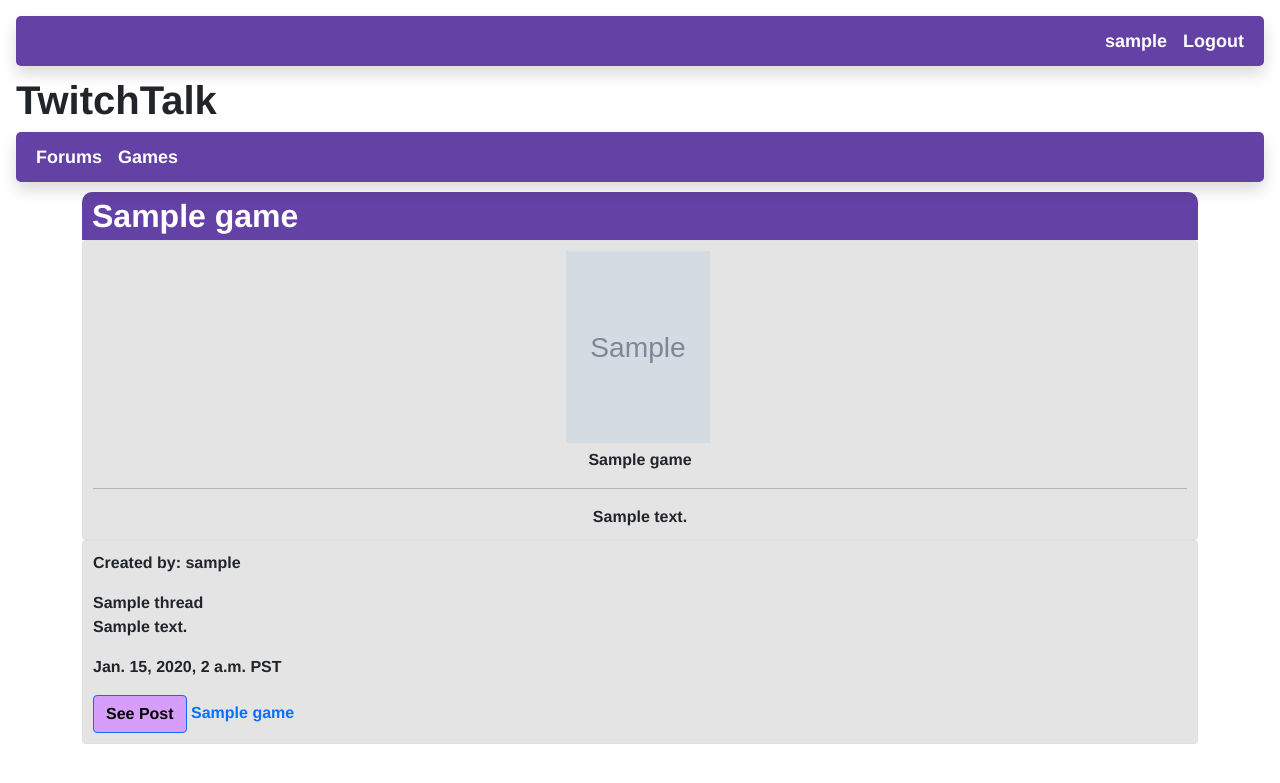
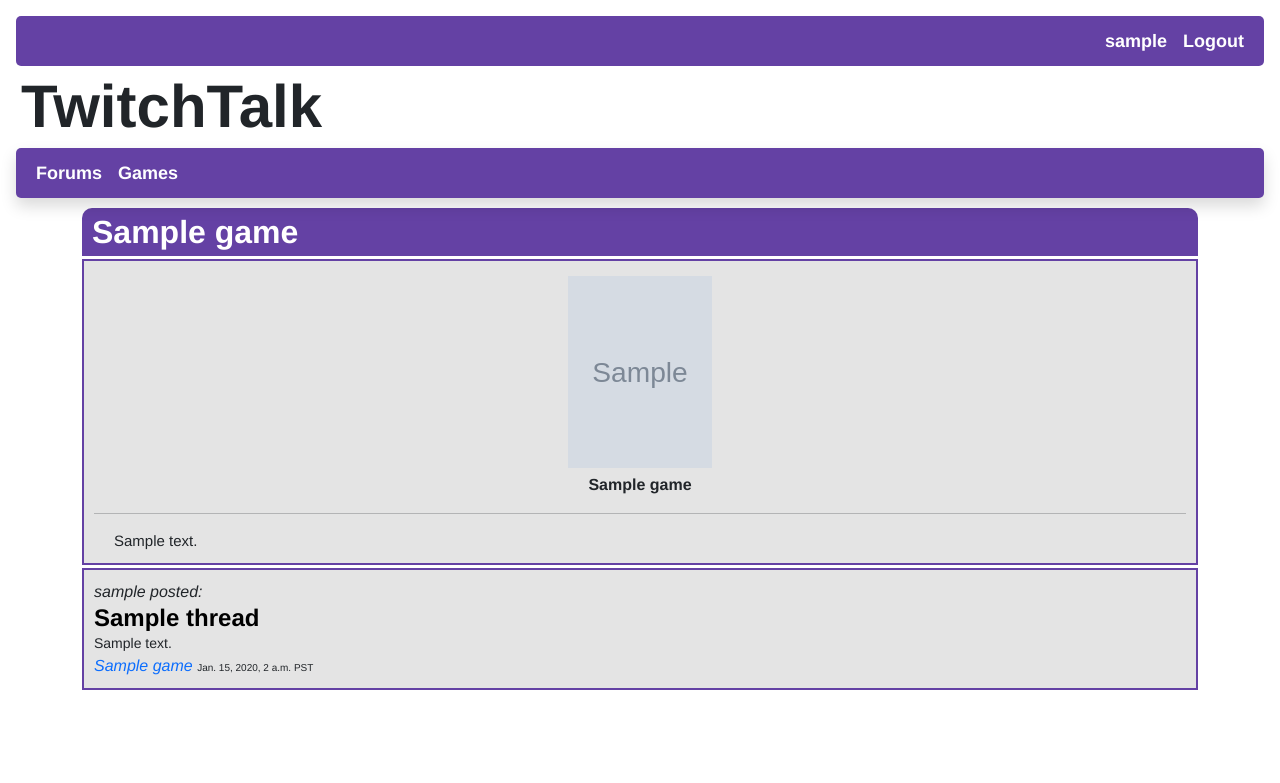
Before and after one commit to Lamsauce/twitchtalk, a Django app: page /games/1/ in a window 1280 px wide. Shown: the top 783 px of the page. Run offline with Django 3.2, Linux system fonts and the light colour scheme; a user stored in the database is signed in; tables that the repository leaves empty hold one stand-in row (values such as "Sample post"); grey boxes marked "Sample" are stand-in pictures.

Commit message:
Mostly thread stylings, still some to fix. Games index now has animations.

```diff
--- a/main_app/static/css/style.css
+++ b/main_app/static/css/style.css
@@ -16,8 +16,17 @@ nav {
     font-size: 18px;
 }
 
+.nav-link:hover {
+    color: rgb(214, 214, 214);
+}
+
+#inactive-navlink:hover {
+    color: white;
+}
+
 .title-logo {
-    padding-top: 10px;
+    padding: 5px;
+    font-size: 60px;
 }
 
 .page-content-header {
@@ -38,6 +47,7 @@ nav {
 
 #addButton {
     float: right;
+    margin-right: 5px;
 }
 
 .btn {
@@ -45,18 +55,83 @@ nav {
     color: black;
 }
 
-/* Post Customization */
+/* Content Customization */
+.thread-user {
+    text-decoration: none;
+    font-style: italic;
+    font-weight: normal !important;
+}
+
 .game-category {
     text-decoration: none;
+    font-style: italic;
+    font-weight: normal !important;
 }
+
+.game-category:hover {
+    text-decoration: underline;
+}
+
+.card {
+    border: 2px solid #6441A4;
+    border-radius: 0px;
+    margin-top: 3px;
+}
+
+.post-title {
+    text-decoration: none;
+    color: black;
+}
+
+.post-title:hover {
+    text-decoration: underline;
+    color: rgb(54, 54, 54);
+}
+
+h1 {
+    font-size: 24px;
+    margin-bottom: 0px;
+}
+
+.created-at{
+    font-weight: normal !important;
+    font-size: 10px;
+}
+
+.post-description {
+    font-weight: normal !important;
+    font-size: 14px;
+}
+
+p {
+    margin-bottom: 0px;
+}
+
 
 /* Games on games index and show page */
 
 img {
     width: 144px;
     height: 192px;
-    margin-right: 5px;
-    margin-bottom: 5px;
+    margin: 5px;
+}
+
+.img-hover {
+
+/* @CREDITS: Grow on hover animation by Ian Lunn - https://ianlunn.github.io/Hover/ */
+    display: inline-block;
+    -webkit-transform: perspective(1px) translateZ(0);
+    transform: perspective(1px) translateZ(0);
+    box-shadow: 0 0 1px rgb(0 0 0 / 0%);
+    -webkit-transition-duration: 0.3s;
+    transition-duration: 0.3s;
+    -webkit-transition-property: transform;
+    transition-property: transform;
+}
+
+.img-hover:hover {
+    -webkit-transform: scale(1.1);
+    transform: scale(1.1);
 }
 
 #game-links {
@@ -69,6 +144,14 @@ img {
 
 #game-logo-layout{
     text-align: center;
+}
+
+.game-description {
+    font-weight: 400 !important;
+    text-align:justify;
+    padding-left: 20px;
+    padding-right: 20px;
+    font-size: 15px;
 }
 
 /*
--- a/main_app/templates/base.html
+++ b/main_app/templates/base.html
@@ -23,25 +23,8 @@
 
 <div class="nav-area p-3">
     <!-- TOP NAVBAR / REGISTRATION | LOGIN -->
-<!--     <header class="navbar">
-        <nav>
-            <div class="nav-wrapper">
-                <ul class="right">
-                    {% if user.is_authenticated %}
-                    <li><a href="{% url 'addthread' %}">Add Post</a></li>
-                    <li><a href="{% url 'profile' %}">{{ user.username }}</a></li>
-                    <li><a href="{% url 'logout' %}">Logout</a></li>
 
-                    {% else %}
-                    <li><a href="{% url 'register' %}">Register</a></li>
-                    <li id="li-login"><a href="{% url 'login' %}">Login</a></li>
-                    {% endif %}
-                </ul>
-            </div>
-        </nav>
-    </header> -->
-
-    <nav class="navbar navbar-expand-lg main-navbar-color shadow">
+    <nav class="navbar navbar-expand-lg main-navbar-color">
         <div class="container-fluid">
           <button class="navbar-toggler" type="button" data-bs-toggle="collapse" data-bs-target="#navbarNav" aria-controls="navbarNav" aria-expanded="false" aria-label="Toggle navigation">
             <span class="navbar-toggler-icon"></span>
@@ -50,7 +33,7 @@
             <ul class="navbar-nav">
                 {% if user.is_authenticated %}
                 <!-- <li><a href="{% url 'addthread' %}">Add Post</a></li> -->
-                <li class="nav-item"><a class="nav-link" href="{% url 'profile' %}">{{ user.username }}</a></li>
+                <li class="nav-item"><a class="nav-link" id="inactive-navlink">{{ user.username }}</a></li>
                 <li class="nav-item"><a class="nav-link" href="{% url 'logout' %}">Logout</a></li>
 
                 {% else %}
@@ -64,17 +47,6 @@
 
     <!-- THE LOGO between navbars -->
     <h1 class="title-logo">TwitchTalk</h1>
-
-  <!--       <nav>
-            <div class="nav-wrapper">
-                <ul class="left">
-                    <li><a href="{% url 'home' %}">Forums</a></li>
-                    <li><a href="{% url 'games' %}">Games</a></li>
-                </ul>
-            </div>
-        </nav>
-</div> -->
-
 <nav class="navbar navbar-expand-lg main-navbar-color shadow">
     <div class="container-fluid">
       <button class="navbar-toggler" type="button" data-bs-toggle="collapse" data-bs-target="#navbarNav" aria-controls="navbarNav" aria-expanded="false" aria-label="Toggle navigation">
--- a/main_app/templates/games.html
+++ b/main_app/templates/games.html
@@ -9,7 +9,7 @@
 
     {% for game in games|dictsort:"title.lower" %}
             <a id="game-links" href="{% url 'showgame' game.id %}">
-                <img id="game-logo" src="{{ game.image.url }}" alt="Logo">
+                <img class="img-hover" id="game-logo" src="{{ game.image.url }}" alt="Logo">
             </a>
 
     {% endfor %}
--- a/main_app/templates/showgame.html
+++ b/main_app/templates/showgame.html
@@ -9,19 +9,26 @@
     <img src="{{ game.image.url }}" alt="Logo">
     <p>{{ game.title }}</p>
     <hr>
-    <span>{{ game.description }}</span>
+    <p class="game-description">{{ game.description }}</p>
     </div>
   </div>
 
   {% for thread in threads %}
   <div class="card">
     <div class="card-content">
-      <p>Created by: {{thread.user}}</p>
-      <span class="card-title">{{ thread.title }}</span>
-      <p>{{ thread.description }}</p>
-      <p>{{ thread.created_at }} PST</p>
-      <a href="{% url 'thread' thread.id %}" class="btn btn-primary">See Post</a>
-      <a class="game-category" href="{% url 'showgame' thread.game.id %}">{{ thread.game }}</a>
+      <span class="thread-user">{{thread.user}} posted:</span>
+      <h1><a class="post-title" href="{% url 'thread' thread.id %}"class="card-title">{{ thread.title }}</a></h1>
+      {% if thread.description > thread.description|slice:":255" %}
+        <span class="post-description">{{ thread.description|slice:":255"}}</span>
+        <a class="post-title" href="{% url 'thread' thread.id %}">See more...</a>
+      {% else %}
+        <p class="post-description">{{ thread.description }}</p>
+      {% endif %}
+
+      <p>
+        <a class="game-category" href="{% url 'showgame' thread.game.id %}">{{ thread.game }}</a>
+        <span class="created-at">{{ thread.created_at }} PST</span>
+      </p>
     </div>
   </div>
   {% endfor %}
```
Also changed, not shown: main_app/templates/home.html (+13 -6 lines), main_app/templates/thread.html (+7 -6 lines).
